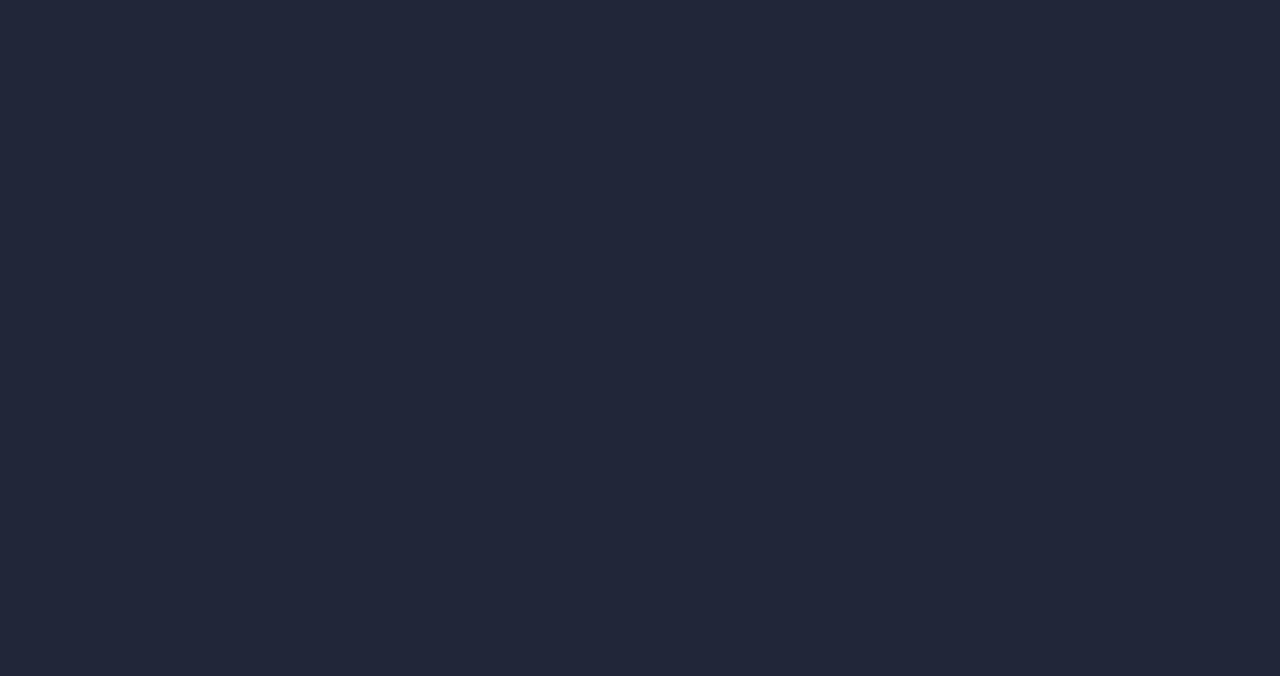
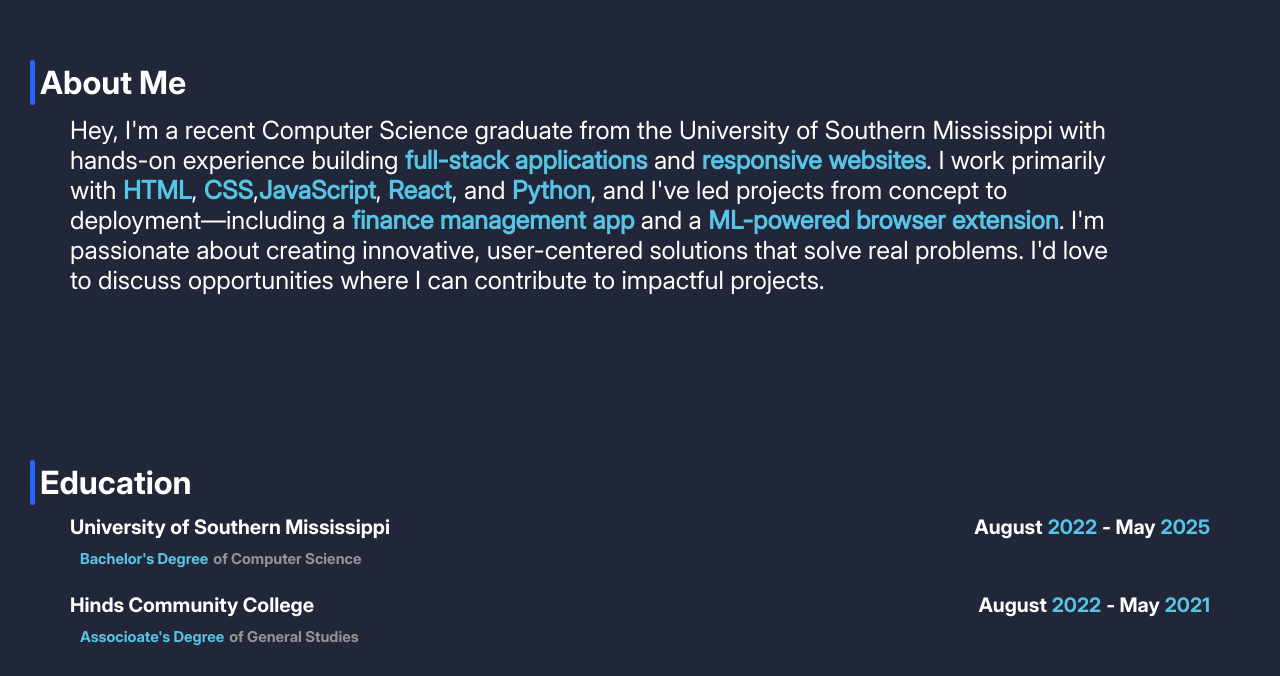
Before and after one commit to TonytheAlias/Portfolio, a React (Vite) app: page / in a window 1280 px wide. Shown: the part 643-1319 px from the top of the page. Before the commit the page ends 800 px from the top, so only its background shows below. Built offline with nearby package versions, Linux system fonts and the light colour scheme.

Commit message:
Added about and education section to landing page

```diff
--- a/src/CSS/LandingPage.css
+++ b/src/CSS/LandingPage.css
@@ -76,6 +76,74 @@
 .down-arrow{
     margin-top: 50px;
 }
+#section{
+    margin-left: 30px;
+    margin-right: 30px;
+}
+.about-section{
+    margin-top: 15rem;
+}
+.section-title{
+    display: flex;
+    gap: 5px;
+    align-items: center;
+    margin-bottom: 5px;
+}
+.section-title h2{
+    font-family: 'Inter-bold';
+    font-size: 2rem;
+    color: var(--base-color);
+}
+.box{
+    background-color: var(--secondary-color);
+    height: 45px;
+    width: 5px;
+    border-radius: 25px;
+}
+.about-section p{
+    font-family: 'Inter-Regular';
+    font-size: 25px;
+    padding: 5px 40px;
+    color: var(--base-color);
+    height: auto;
+    width: 70rem;
+}
+.about-section p b{
+    color: var(--primary-color);
+}
+.education-section{
+    margin-top: 10rem;
+}
+.education-history{
+  padding: 5px 40px;
+}
+.college{
+    font-family: 'Inter-Bold';
+    display: flex;
+    justify-content: space-between;
+    margin-bottom: 15px;
+}
+.college h3{
+    color: var(--base-color);
+    font-size: 20px;
+}
+#date{
+    display: flex;
+    gap: 5px;
+}
+#highlights{
+    color: var(--primary-color);
+}
+#degree{
+    display: flex;
+    align-items: center;
+}
+.college h4{
+    font-size: 15px;
+    color: var(--secondary-text-color);
+    padding: 5px 5px;
+}
+
 @media (max-width: 768px) {
     .title{
     font-size: 20px;
--- a/src/Pages/LandingPage.jsx
+++ b/src/Pages/LandingPage.jsx
@@ -55,6 +55,55 @@ function LandingPage() {
           </a>
         </div>
       </div>
+      <div className="about-section" id="section">
+        <div className="section-title">
+          <div className="box"></div>
+          <h2>About Me</h2>
+        </div>
+        <p>
+          Hey, I'm a recent Computer Science graduate from the University of
+          Southern Mississippi with hands-on experience building{" "}
+          <b>full-stack applications </b> and <b>responsive websites</b>. I work
+          primarily with <b>HTML</b>, <b>CSS</b>,<b>JavaScript</b>, <b>React</b>
+          , and <b>Python</b>, and I've led projects from concept to
+          deployment—including a <b>finance management app</b> and a{" "}
+          <b>ML-powered browser extension</b>. I'm passionate about creating
+          innovative, user-centered solutions that solve real problems. I'd love
+          to discuss opportunities where I can contribute to impactful projects.
+        </p>
+      </div>
+      <div className="education-section" id="section">
+        <div className="section-title">
+          <div className="box"></div>
+          <h2>Education</h2>
+        </div>
+        <div className="education-history">
+          <div className="college">
+            <div className="college-name">
+              <h3>University of Southern Mississippi</h3>
+              <h4 id="degree">
+                <h4 id="highlights">Bachelor's Degree</h4> of Computer Science
+              </h4>
+            </div>
+            <h3 id="date">
+              August <h3 id="highlights">2022</h3>- May{" "}
+              <h3 id="highlights">2025</h3>
+            </h3>
+          </div>
+          <div className="college">
+            <div className="college-name">
+              <h3>Hinds Community College</h3>
+              <h4 id="degree">
+                <h4 id="highlights">Associoate's Degree</h4> of General Studies
+              </h4>
+            </div>
+            <h3 id="date">
+              August <h3 id="highlights">2022</h3>- May{" "}
+              <h3 id="highlights"> 2021</h3>
+            </h3>
+          </div>
+        </div>
+      </div>
     </div>
   );
 }
```
